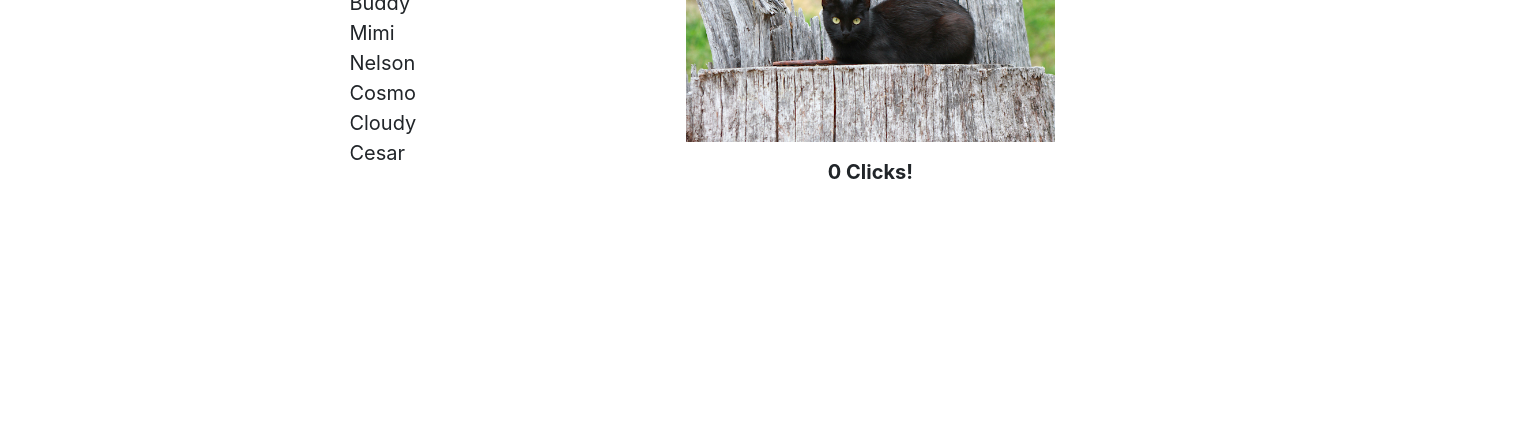
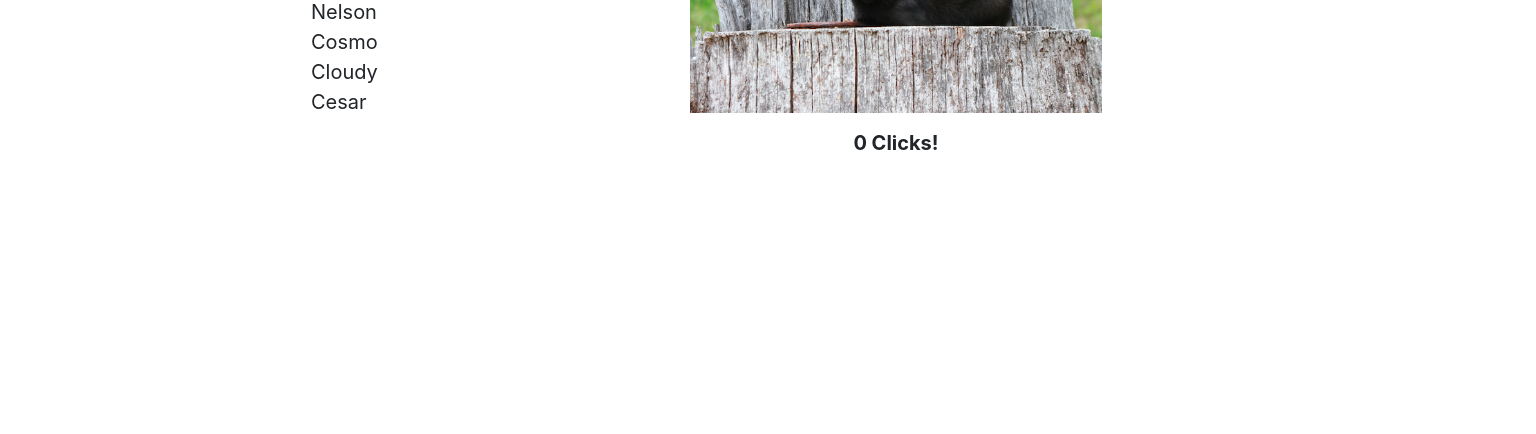
Before and after one commit to mikerobards/cat-clicker, a plain HTML site: page index.html in a window 1280 px wide. Shown: the part 366-800 px from the top of the page, 1536 px wide, since content can reach past the window. Drawn offline with nearby package versions, Linux system fonts and the light colour scheme.

Commit message:
remove body margin

```diff
--- a/index.html
+++ b/index.html
@@ -37,8 +37,7 @@
 
   </div>
 
-  <!-- <script src="script.js"></script> -->
-  <script src="scriptV1.js"></script>
+  <script src="script.js"></script>
 
   <script src="https://code.jquery.com/jquery-3.3.1.slim.min.js" integrity="sha384-q8i/X+965DzO0rT7abK41JStQIAqVgRVzpbzo5smXKp4YfRvH+8abtTE1Pi6jizo" crossorigin="anonymous"></script>
   <script src="https://cdnjs.cloudflare.com/ajax/libs/popper.js/1.14.3/umd/popper.min.js" integrity="sha384-ZMP7rVo3mIykV+2+9J3UJ46jBk0WLaUAdn689aCwoqbBJiSnjAK/l8WvCWPIPm49" crossorigin="anonymous"></script>
--- a/script.js
+++ b/script.js
@@ -1,35 +1,75 @@
-function Cat(name, pic, count) {
-  this.name = name;
-  this.pic = pic;
-  this.count = count;
-}
+// global consts
+const clickTotal = document.getElementById('clicks');
+const catList = document.getElementById('catList');
+const catPic = document.getElementById('catPic');
 
 
-// const buddy = new Cat("Buddy", "assets/buddy.jpg", 0);
-
+// cats object array
 const cats = [{
     name: "Buddy",
-    pic: "assets/Black_barn_cat_-_Public_Domain.jpg",
+    pic: "assets/buddy.jpg",
     count: 0
   },
   {
     name: "Mimi",
-    pic: "assets/cat-face.jpg",
+    pic: "assets/mimi.jpg",
     count: 0
   },
   {
     name: "Nelson",
-    pic: "assets/cat3.jpg",
+    pic: "assets/nelson.jpg",
     count: 0
   },
   {
     name: "Cosmo",
-    pic: "assets/cat4.jpg",
+    pic: "assets/cosmo.jpg",
     count: 0
   },
   {
     name: "Cloudy",
-    pic: "assets/cat5.jpg",
+    pic: "assets/cloudy.jpg",
+    count: 0
+  },
+  {
+    name: "Cesar",
+    pic: "assets/cesar.jpg",
     count: 0
   }
 ];
+
+// forEach loop creating cat list
+cats.forEach(function(cat) {
+
+  // creates list of cats with id's
+  let li = document.createElement('li');
+  li.innerText = cat.name;
+  li.setAttribute('id', cat.name);
+
+  // clicking a name on the list displays cat name, pic and # clicks
+  li.addEventListener('click', (function() {
+    let catName = document.getElementById('catName');
+
+    return function() {
+      // displays clicked selection
+      catName.innerText = cat.name;
+      // sets cat's pic
+      catPic.setAttribute('src', cat.pic);
+
+      // adds class to pic to identify for click counts
+      catPic.setAttribute('class', cat.name)
+      // displays current count
+      clickTotal.innerText = `${cat.count} Clicks!`;
+    };
+  })());
+  catList.appendChild(li);
+});
+
+// adds counts per click to each cat object!
+catPic.addEventListener('click', function() {
+  let kitty = catPic.className;
+  let index = cats.findIndex(x => x.name == kitty);
+  cats[index].count++;
+  console.log(kitty);
+  console.log(cats[index].count);
+  clickTotal.innerText = `${cats[index].count} Clicks!`;
+});
--- a/scriptV1.js
+++ /dev/null
@@ -1,75 +0,0 @@
-// global consts
-const clickTotal = document.getElementById('clicks');
-const catList = document.getElementById('catList');
-const catPic = document.getElementById('catPic');
-
-
-// cats object array
-const cats = [{
-    name: "Buddy",
-    pic: "assets/buddy.jpg",
-    count: 0
-  },
-  {
-    name: "Mimi",
-    pic: "assets/mimi.jpg",
-    count: 0
-  },
-  {
-    name: "Nelson",
-    pic: "assets/nelson.jpg",
-    count: 0
-  },
-  {
-    name: "Cosmo",
-    pic: "assets/cosmo.jpg",
-    count: 0
-  },
-  {
-    name: "Cloudy",
-    pic: "assets/cloudy.jpg",
-    count: 0
-  },
-  {
-    name: "Cesar",
-    pic: "assets/cesar.jpg",
-    count: 0
-  }
-];
-
-// forEach loop creating cat list
-cats.forEach(function(cat) {
-
-  // creates list of cats with id's
-  let li = document.createElement('li');
-  li.innerText = cat.name;
-  li.setAttribute('id', cat.name);
-
-  // clicking a name on the list displays cat name, pic and # clicks
-  li.addEventListener('click', (function() {
-    let catName = document.getElementById('catName');
-
-    return function() {
-      // displays clicked selection
-      catName.innerText = cat.name;
-      // sets cat's pic
-      catPic.setAttribute('src', cat.pic);
-
-      // adds class to pic to identify for click counts
-      catPic.setAttribute('class', cat.name)
-      // displays current count
-      clickTotal.innerText = `${cat.count} Clicks!`;
-    };
-  })());
-  catList.appendChild(li);
-});
-
-// adds counts per click to each cat object!
-catPic.addEventListener('click', function() {
-  let kitty = catPic.className;
-  let index = cats.findIndex(x => x.name == kitty);
-  cats[index].count++;
-  console.log(kitty);
-  console.log(cats[index].count);
-  clickTotal.innerText = `${cats[index].count} Clicks!`;
-});
--- a/style.css
+++ b/style.css
@@ -1,5 +1,5 @@
 body {
-  margin: 5%;
+  margin: 0;
 }
 
 h1 {
```
